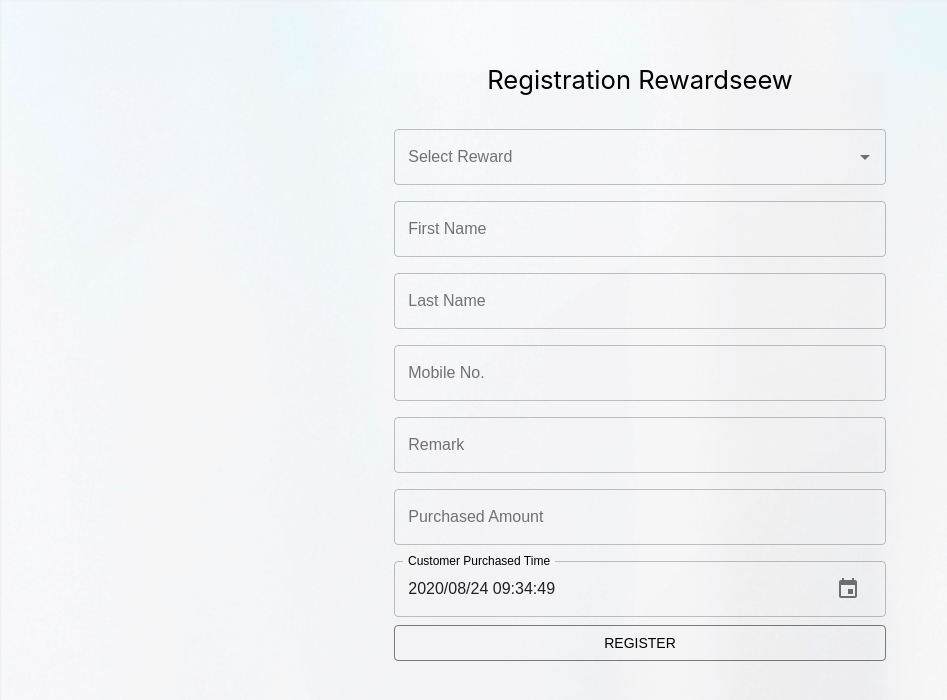
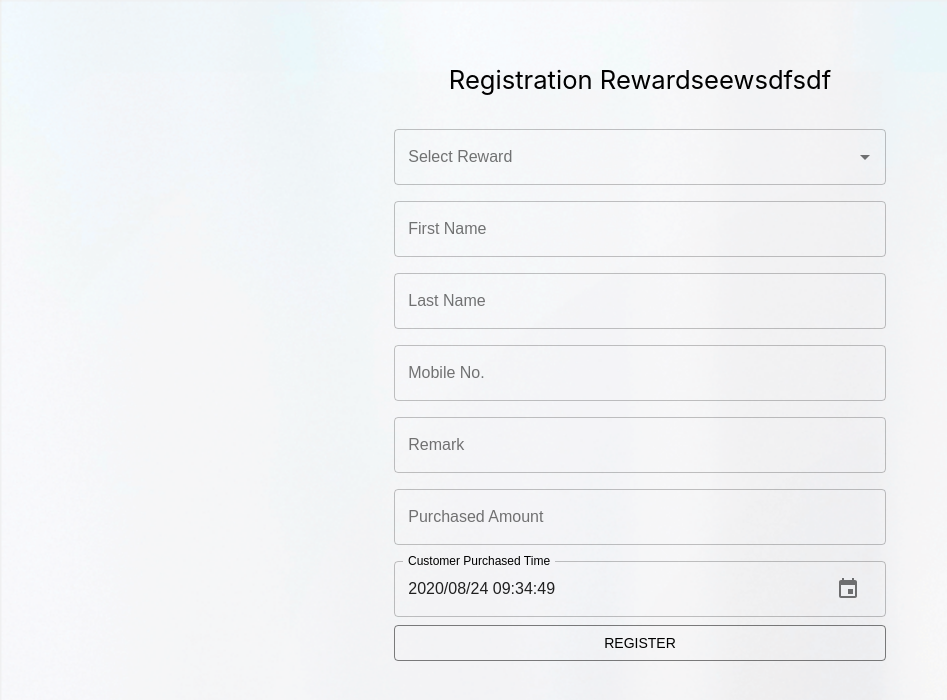
Before and after one commit to Ariyapong/online-codeshop, a React (Create React App) app in the folder client/: page /manage-reward in a window 1280 px wide. Shown: the top 700 px of the page, without its empty margins (0-947 px from the left). Built offline with nearby package versions, Linux system fonts and the light colour scheme; no server answers.

Commit message:
tuning 9

```diff
--- a/client/src/views/manage-reward/manage-reward.jsx
+++ b/client/src/views/manage-reward/manage-reward.jsx
@@ -203,7 +203,7 @@ function ManageReward() {
 
   return (
     <div className={styles.submitFormLink}>
-      <p className="font-dy5">Registration Rewardseew</p>
+      <p className="font-dy5">Registration Rewardseewsdfsdf</p>
       <form
         className={`${classes.root} customForm`}
         noValidate
```
